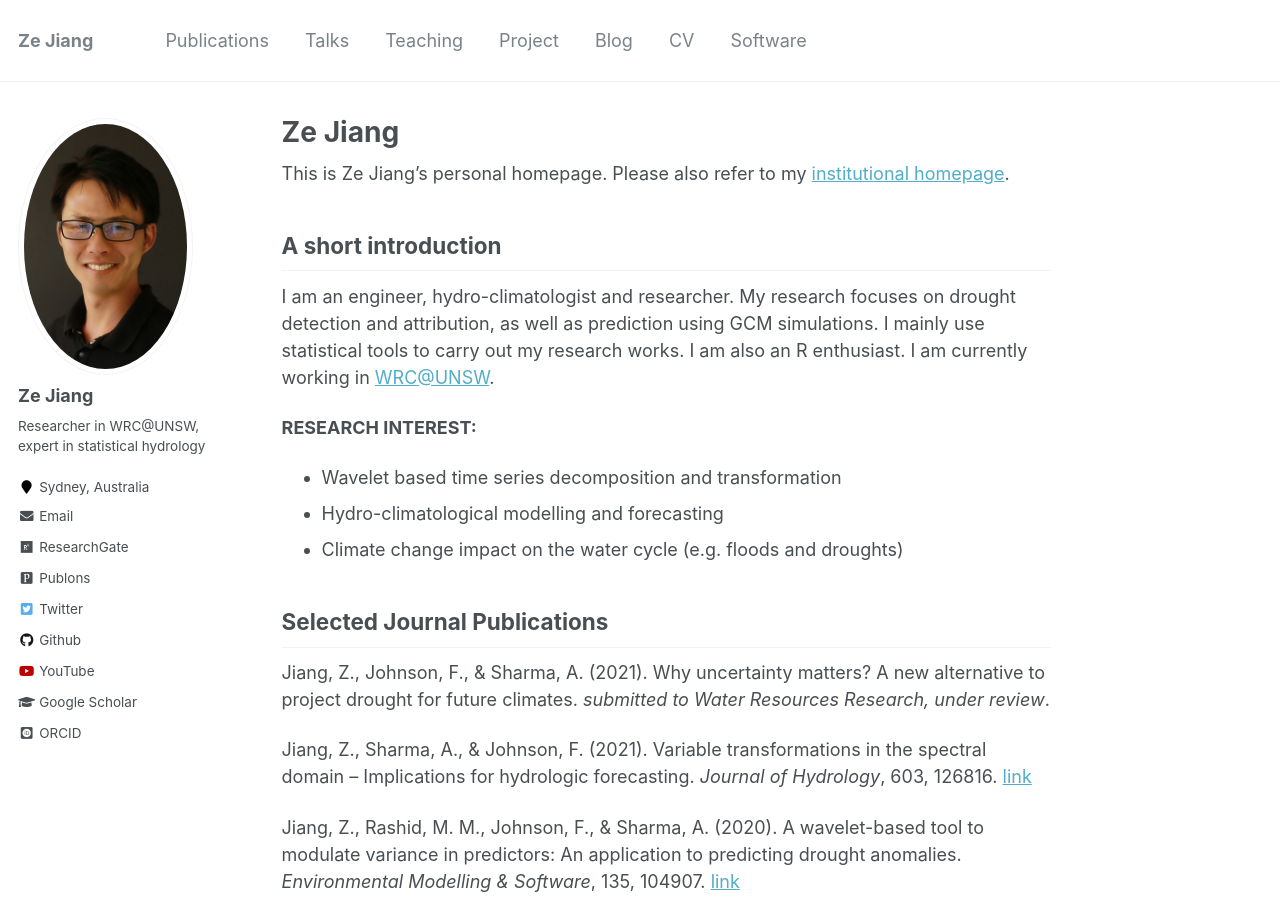
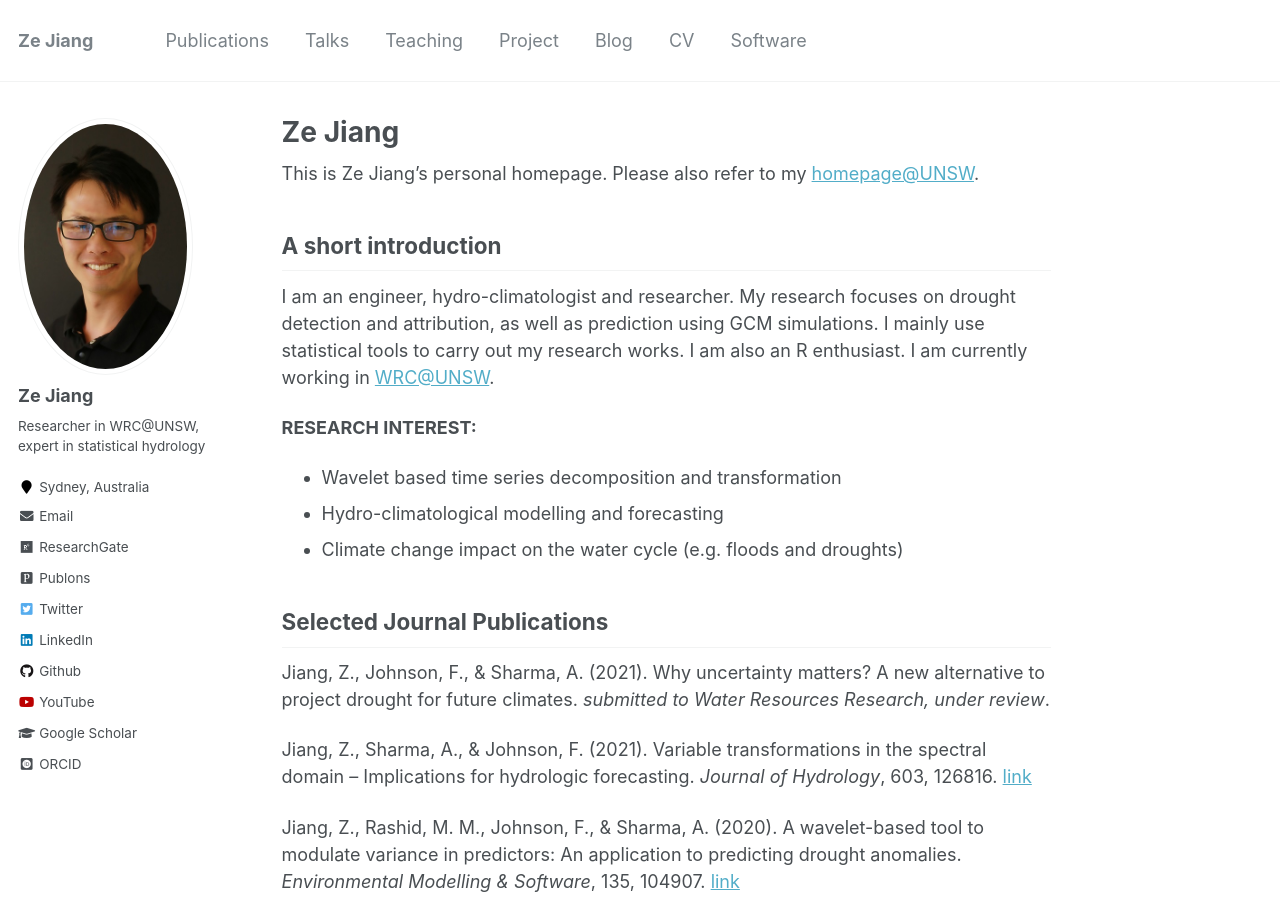
Before and after one commit to zejiang-unsw/zejiang-unsw.github.io, a Jekyll site: the page built from _pages/about.md, in a window 1280 px wide and 900 px high. Built offline with Jekyll 4.4.1, drawn with Linux system fonts in a browser that asks for light colours; some web fonts are replaced.

Commit message:
update homepage

```diff
--- a/_config.yml
+++ b/_config.yml
@@ -103,7 +103,7 @@ author:
   instagram        :
   impactstory      : #"https://profiles.impactstory.org/u/xxxx-xxxx-xxxx-xxxx"
   lastfm           :
-  linkedin         :
+  linkedin         : "https://www.linkedin.com/in/zejiang/"
   orcid            : "http://orcid.org/0000-0002-3472-0829"
   pinterest        :
   soundcloud       :
--- a/_pages/about.md
+++ b/_pages/about.md
@@ -8,7 +8,7 @@ redirect_from:
   - /about.html
 ---
 
-This is Ze Jiang's personal homepage. Please also refer to my [institutional homepage](https://research.unsw.edu.au/people/mr-ze-jiang).
+This is Ze Jiang's personal homepage. Please also refer to my [homepage@UNSW](https://research.unsw.edu.au/people/dr-ze-jiang).
 
 ## A short introduction
 I am an engineer, hydro-climatologist and researcher. My research focuses on drought detection and attribution, as well as prediction using GCM simulations. I mainly use statistical tools to carry out my research works. I am also an R enthusiast. I am currently working in [WRC@UNSW](https://www.wrc.unsw.edu.au/).
```
